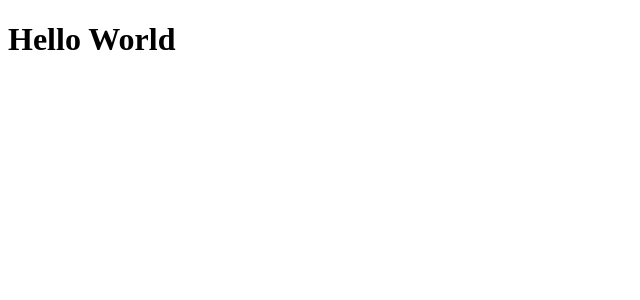
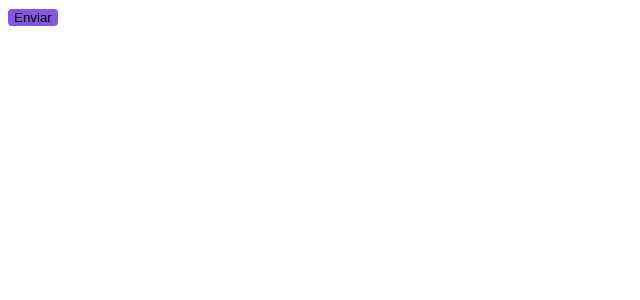
Before and after one commit to thomasdevsp/Curso-RocketSeat, a Next.js app in the folder 03-ignite-shop/: page / in a window 1280 px wide. Shown: the top 300 px of the page, without its empty margins (0-640 px from the left). Built offline with nearby package versions, Linux system fonts and the light colour scheme.

Commit message:
Adding a Stitches and configuring css

```diff
--- a/03-ignite-shop/package.json
+++ b/03-ignite-shop/package.json
@@ -9,6 +9,7 @@
     "lint": "next lint"
   },
   "dependencies": {
+    "@stitches/react": "^1.2.8",
     "next": "14.0.4",
     "react": "^18",
     "react-dom": "^18"
--- a/03-ignite-shop/src/pages/_document.tsx
+++ b/03-ignite-shop/src/pages/_document.tsx
@@ -1,4 +1,5 @@
 import { Html, Head, Main, NextScript } from 'next/document'
+import { getCssText } from '../styles'
 
 export default function Document() {
   return (
@@ -7,6 +8,9 @@
         <link rel="preconnect" href="https://fonts.googleapis.com" />
         <link rel="preconnect" href="https://fonts.gstatic.com" crossOrigin="anonymous" />
         <link href="https://fonts.googleapis.com/css2?family=Roboto:wght@400;700&display=swap" rel="stylesheet" />
+
+        <style id="stitches" dangerouslySetInnerHTML={{ __html: getCssText() }} />
+
       </Head>
       <body>
         <Main />
--- a/03-ignite-shop/src/pages/index.tsx
+++ b/03-ignite-shop/src/pages/index.tsx
@@ -1,5 +1,14 @@
+import { styled } from "../styles"
+
+const Button = styled('button', {
+  backgroundColor: '$rocketseat',
+  borderRadius: 4,
+  border: 0,
+  padding: '4px, 8px'
+})
+
 export default function Home() {
   return (
-    <h1>Hello World</h1>
+    <Button>Enviar</Button>
   )
 }
--- /dev/null
+++ b/03-ignite-shop/src/styles/index.ts
@@ -0,0 +1,19 @@
+import { createStitches } from '@stitches/react'
+
+export const {
+  config,
+  styled,
+  css,
+  globalCss,
+  keyframes,
+  getCssText,
+  theme,
+  createTheme,
+
+} = createStitches({
+  theme: {
+    colors: {
+      rocketseat: '#8257e6'
+    }
+  }
+})
```
Also changed, not shown: 1 other file (tests, documents, lock files or other folders).
